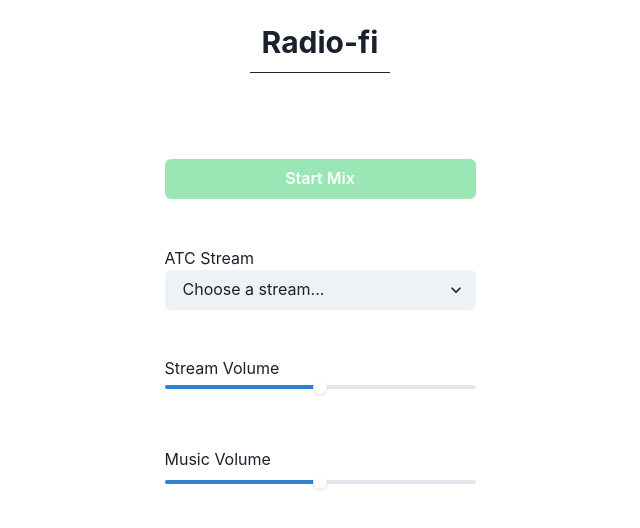
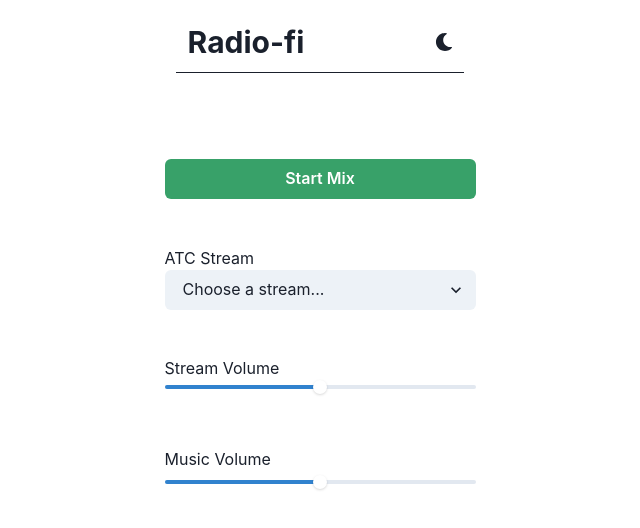
Before and after one commit to j0ashm/Radio-fi, a React (Create React App) app: page / in a window 1280 px wide. Shown: the top 528 px of the page, without its empty margins (320-960 px from the left). Built offline with nearby package versions, Linux system fonts and the light colour scheme.

Commit message:
feat: light mode toggles + custom colors for different modes

```diff
--- a/src/components/Body.js
+++ b/src/components/Body.js
@@ -1,4 +1,4 @@
-import { Button, Box, Slider, SliderTrack, SliderFilledTrack, SliderThumb, Spacer, Text, Select, useToast } from '@chakra-ui/react'
+import { Button, Box, Slider, SliderTrack, SliderFilledTrack, SliderThumb, Spacer, Text, Select, useToast, useColorModeValue } from '@chakra-ui/react'
 
 import React, { useEffect, useState, useRef } from 'react'
 import lofi1 from '../music/1.mp3'
@@ -17,12 +17,15 @@ function Body() {
 
     const formattedDate = `${year}${month}${day}${hours}${minutes}${seconds}${milliseconds}`;
 
+    const redColor = useColorModeValue('#E53E3E', '#feb2b2');
+    const greenColor = useColorModeValue('#38A169', '#9ae6b4');
+
     const [stream, setStream] = useState();
     const [streamVolume, setStreamVolume] = useState(0.5);
     const [lofiVolume, setLofiVolume] = useState(0.5);
     const [isPlaying, setIsPlaying] = useState(false);
     const [buttonText, setButtonText] = useState('Start Mix');
-    const [buttonColor, setButtonColor] = useState('#9ae6b4');
+    const [buttonColor, setButtonColor] = useState(greenColor);
 
     const toast = useToast();
 
@@ -69,7 +72,7 @@ function Body() {
 
             setIsPlaying(false);
             setButtonText('Start Mix');
-            setButtonColor('#9ae6b4');
+            setButtonColor(greenColor);
         } else {
             if (!stream) {
                 return toast({
@@ -85,7 +88,7 @@ function Body() {
             lofiRef.current.play();
             setIsPlaying(true);
             setButtonText('Stop Mix');
-            setButtonColor('#feb2b2');
+            setButtonColor(redColor);
         }
     }
 
--- a/src/components/Header.js
+++ b/src/components/Header.js
@@ -1,5 +1,6 @@
 import { Box, Flex, Heading, Spacer } from '@chakra-ui/react'
 import React from 'react'
+import { ColorModeSwitcher } from './ColorModeSwitcher'
 
 function Header() {
   return (
@@ -7,7 +8,8 @@ function Header() {
         <Box p="3">
             <Heading size="lg">Radio-fi</Heading>
         </Box>
-        <Spacer />
+        <Spacer ml={50} mr={50}/>
+        <ColorModeSwitcher mt={2.5}/>
     </Flex>
   )
 }
```
Also changed, not shown: src/components/ColorModeSwitcher.js (renamed from src/ColorModeSwitcher.js).
